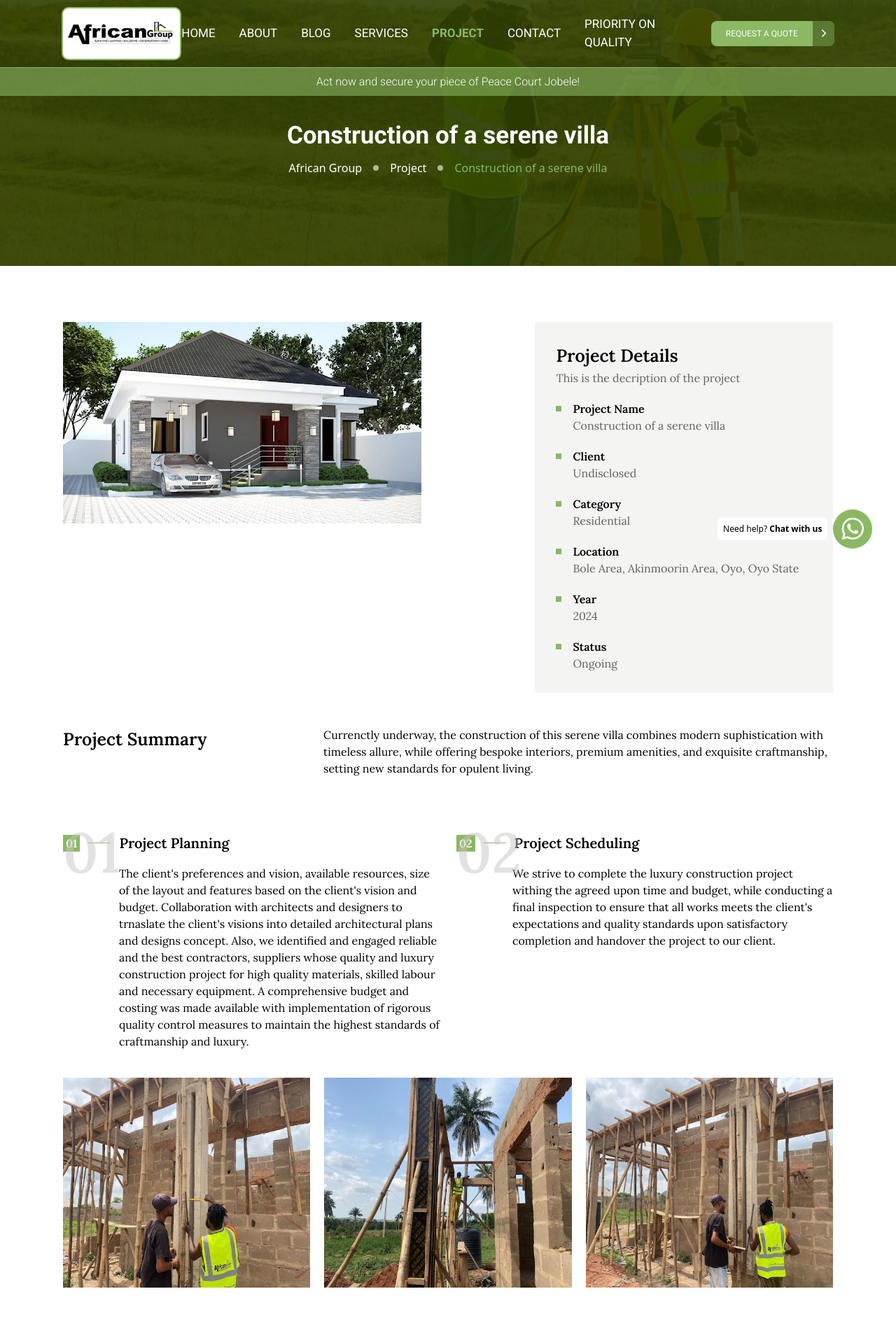
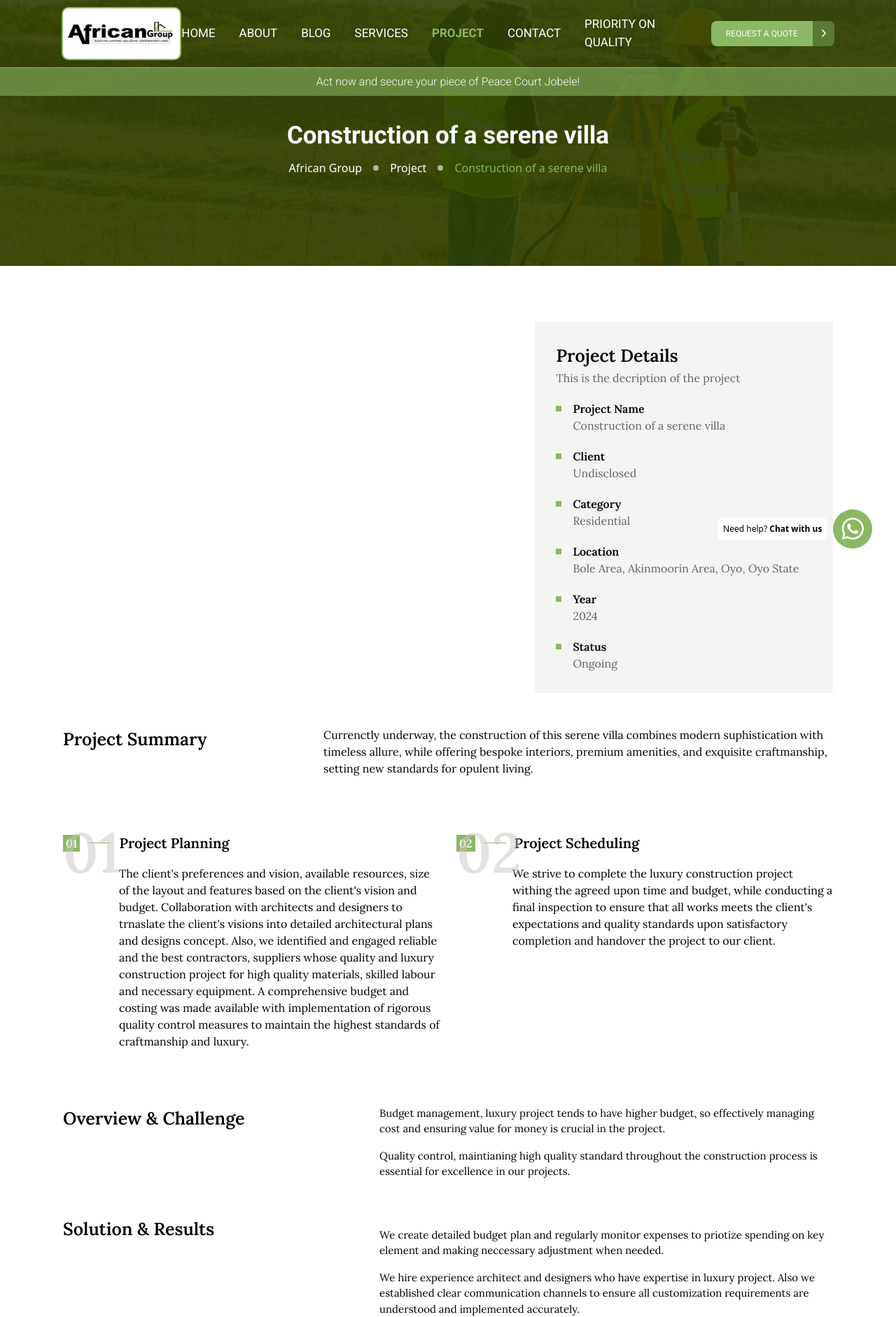
Before and after one commit to Peteru2/AfricanGroup, a React (Vite) app: page /project/construction/Construction-of-a-serene-villa in a window 1280 px wide. Shown: the top 1882 px of the page at 70% size. Built offline with nearby package versions, Linux system fonts and the light colour scheme; a web font is replaced by a local one.

Commit message:
images removed

```diff
--- a/src/component/ProjectComp/RealEstatePost.jsx
+++ b/src/component/ProjectComp/RealEstatePost.jsx
@@ -66,7 +66,7 @@ const RealEstatePost = () => {
               </div>
             </div>
           </div>
-          <RealEstateImgSlide post={post} />
+          {/* <RealEstateImgSlide post={post} /> */}
 
           <div className="flex w-full mt-2">
             <div className="md:ml-auto md:my-0 my-4">
--- a/src/component/ProjectComp/postContent.jsx
+++ b/src/component/ProjectComp/postContent.jsx
@@ -24,7 +24,7 @@ const PostContent = () => {
             transition={{ delay: 0.5, duration: 0.5 }}
             className="col-span-3"
           >
-            <img src={post.img} alt={post.title} />
+            {/* <img src={post.img} alt={post.title} /> */}
           </motion.div>
           <motion.div
             variants={{
@@ -156,11 +156,11 @@ const PostContent = () => {
         </div>
 
         <div className="grid md:grid-cols-3 gap-5  grid-cols-1 my-10">
-          {post.images.map((img, index) => (
+          {/* {post.images.map((img, index) => (
             <div key={index}>
               <img src={img} alt={post.title} className="h-[300px] w-full" />
             </div>
-          ))}
+          ))} */}
 
           {/* <div>
                 <img src={post.img} alt={post.name} />
```
